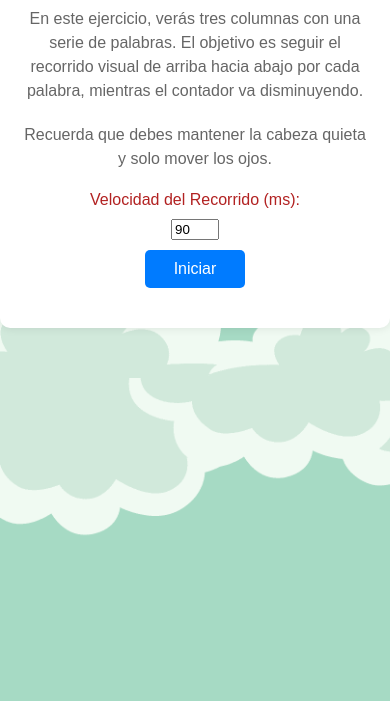
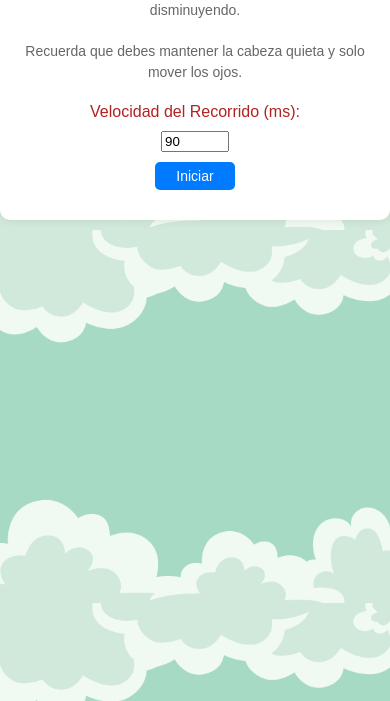
Before and after one commit to BreidysG/Ejercicio1LR, a plain HTML site: page index.html in a window 390 px wide. Shown: the part 143-844 px from the top of the page. Drawn offline with Linux system fonts and the light colour scheme.

Commit message:
Estilos responsivos buenos

```diff
--- a/styles.css
+++ b/styles.css
@@ -75,3 +75,65 @@ button:hover {
     margin: 10px;
     background-color: #f9f9f9;
 }
+/* Media queries para hacer que el diseño sea responsive */
+
+/* Para tablets y pantallas medianas */
+@media (max-width: 768px) {
+    .container {
+        max-width: 90%;
+        padding: 15px;
+        margin: 20px auto;
+    }
+
+    #timer {
+        font-size: 20px;
+    }
+
+    .column {
+        width: 45%;
+    }
+
+    button {
+        padding: 8px 15px;
+        font-size: 14px;
+    }
+}
+
+/* Para dispositivos móviles */
+@media (max-width: 480px) {
+    .container {
+        max-width: 100%;
+        padding: 10px;
+        margin: 10px auto;
+    }
+
+    h1 {
+        font-size: 24px;
+    }
+
+    p {
+        font-size: 14px;
+    }
+
+    #timer {
+        font-size: 18px;
+    }
+
+    .column {
+        width: 100%; /* Columnas ocupan todo el ancho en móviles */
+    }
+
+    .container-input-button input {
+        width: 60px;
+    }
+
+    .container-input-button button {
+        width: 80px;
+        font-size: 14px;
+    }
+
+    button {
+        padding: 6px 12px;
+        font-size: 14px;
+    }
+}
```
